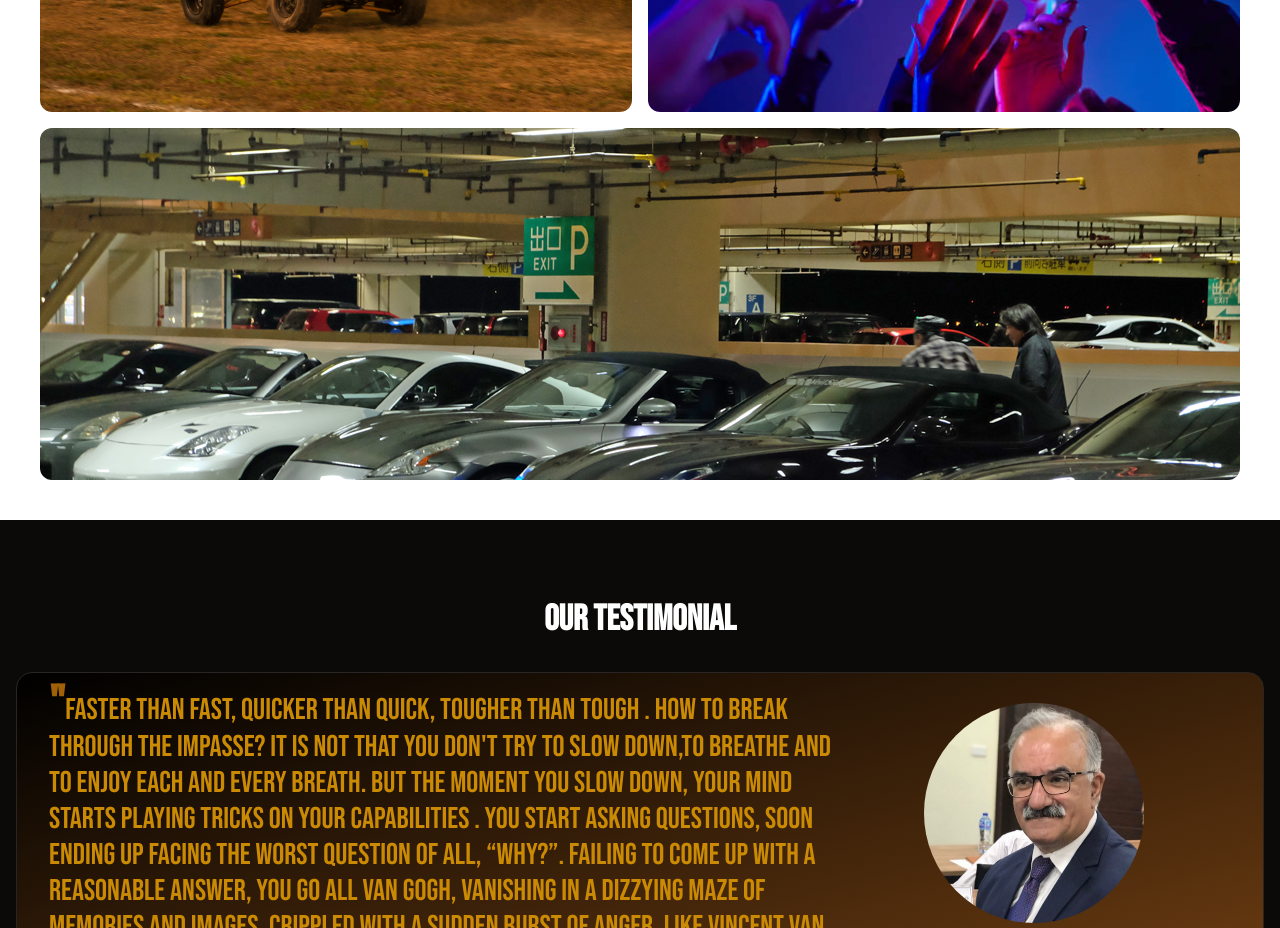
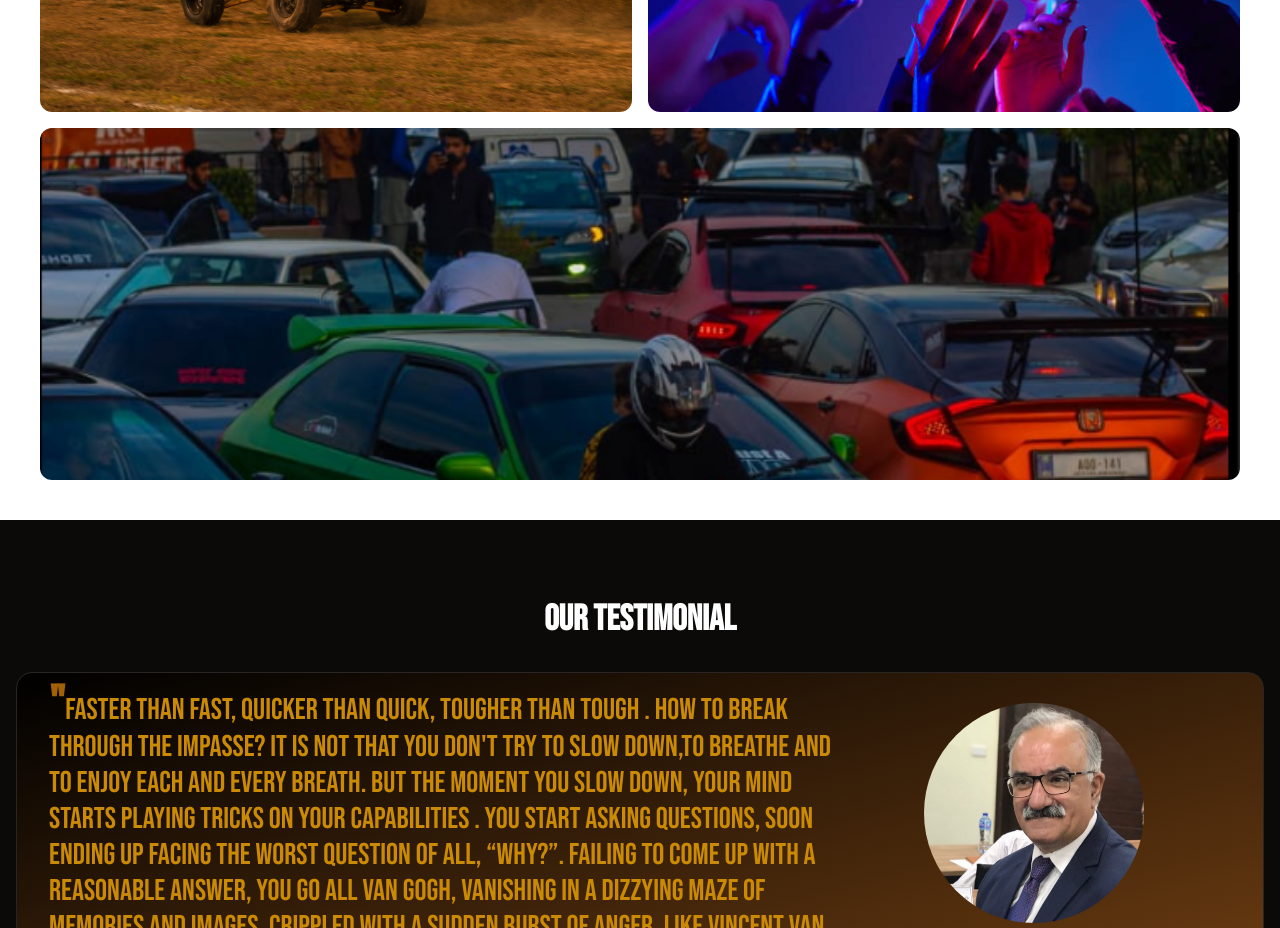
Before and after one commit to tahamukhtar20/piston-cup, a Next.js app: page / in a window 1280 px wide. Shown: the part 1160-2088 px from the top of the page. Built offline with nearby package versions, Linux system fonts and the light colour scheme.

Commit message:
changesRequested2

```diff
--- a/components/ui/bento-grid.tsx
+++ b/components/ui/bento-grid.tsx
@@ -70,6 +70,6 @@ const cards = [
 		id: 3,
 		content: <SkeletonThree />,
 		className: "md:col-span-2",
-		thumbnail: "/autoshow.jpg"
+		thumbnail: "/newone.png"
 	}
 ]
```
Also changed, not shown: public/newHighlight.jpeg (added), public/newone.png (added).
